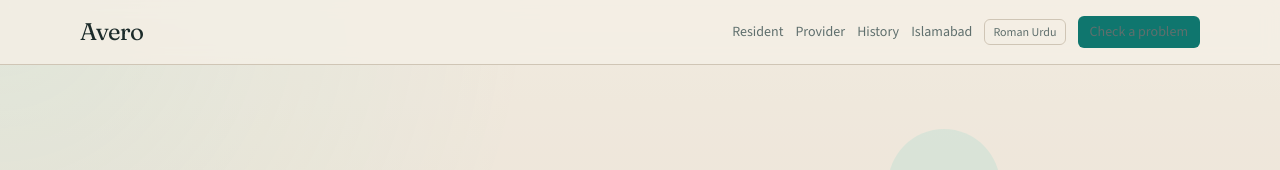
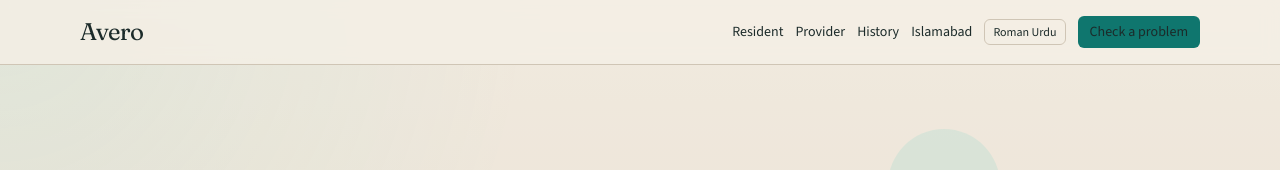
Before and after one commit to shajiaalianwar55/avero_islamabad, a Next.js app: page / in a window 1280 px wide. Shown: the top 170 px of the page. Built offline with nearby package versions, Linux system fonts and the light colour scheme.

Commit message:
fix: make header CTA text readable on teal background
Stop inheriting muted nav color onto the Check a problem button so white label contrast is correct.

```diff
--- a/components/site-header.tsx
+++ b/components/site-header.tsx
@@ -21,12 +21,12 @@ export function SiteHeader() {
           >
             Avero
           </Link>
-          <nav className="flex flex-wrap items-center gap-3 text-sm text-[var(--avero-muted)]">
+          <nav className="flex flex-wrap items-center gap-3 text-sm">
             {links.map((link) => (
               <Link
                 key={link.href}
                 href={link.href}
-                className="transition-colors hover:text-[var(--avero-ink)]"
+                className="text-[var(--avero-muted)] transition-colors hover:text-[var(--avero-ink)]"
               >
                 {link.label}
               </Link>
@@ -34,7 +34,7 @@ export function SiteHeader() {
             <LanguageToggle />
             <Link
               href="/incident/new"
-              className="rounded-md bg-[var(--avero-teal)] px-3 py-1.5 text-white hover:opacity-90"
+              className="rounded-md bg-[var(--avero-teal)] px-3 py-1.5 font-medium text-white hover:bg-[var(--avero-teal)]/90 hover:text-white"
             >
               Check a problem
             </Link>
```
